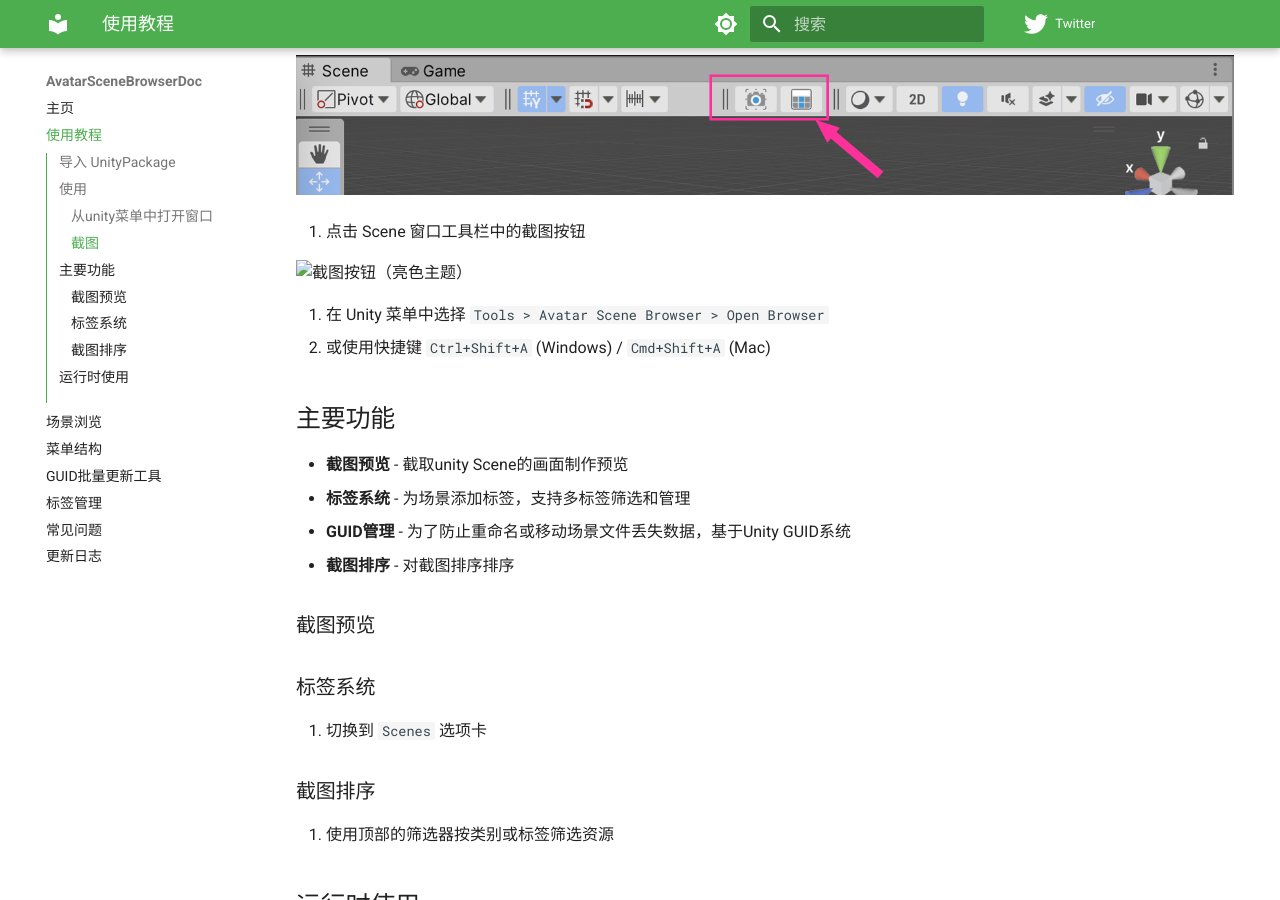
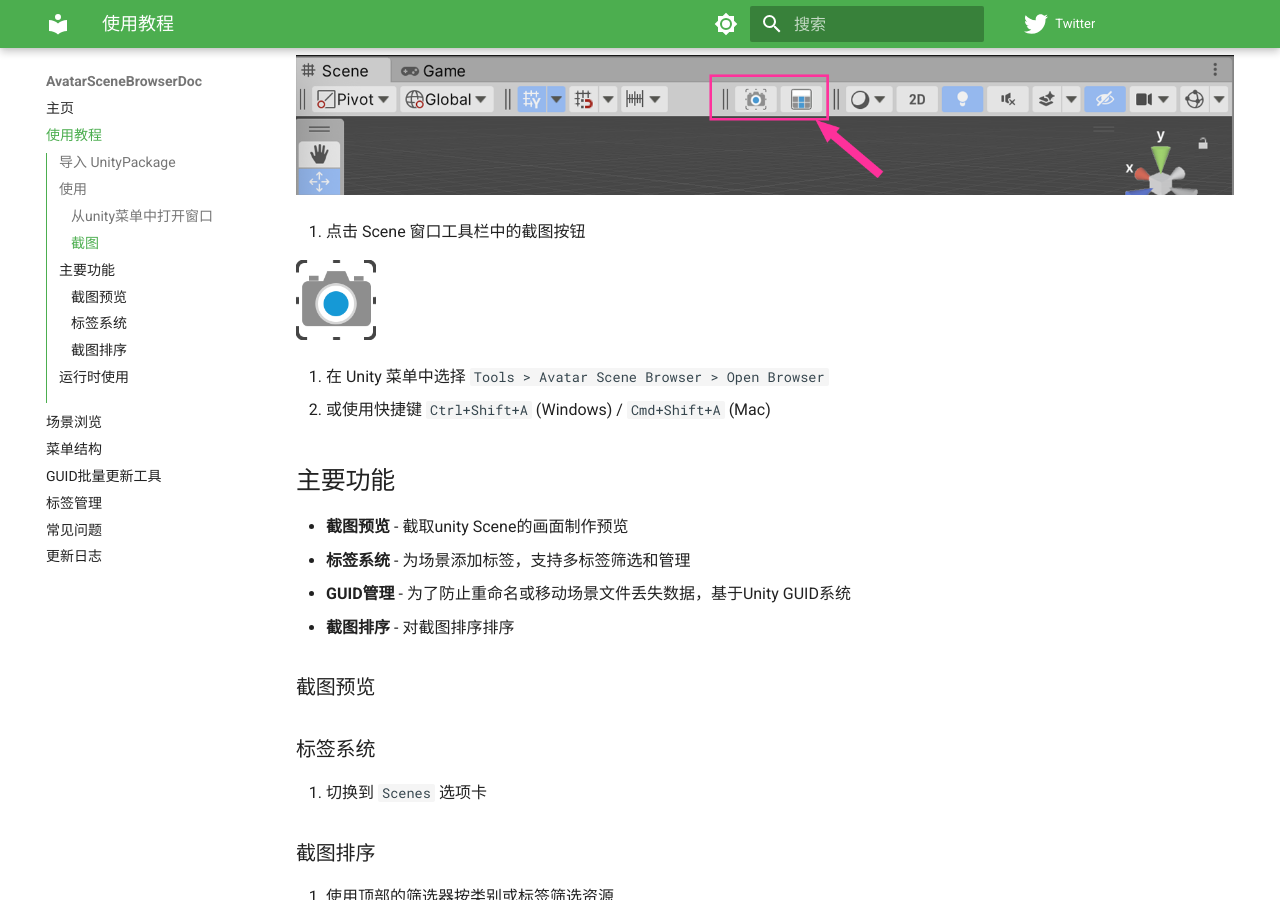
Before and after one commit to Cynth-Mt/AvatarSceneBrowserDoc, an MkDocs documentation site: the page built from docs/tutorial.md, in a window 1280 px wide and 900 px high, scrolled down 890 px. Built offline with MkDocs 1.6.1 and Material for MkDocs 9.7.7, drawn with Linux system fonts in a browser that asks for light colours.

Commit message:
修改错误

```diff
--- a/docs/tutorial.md
+++ b/docs/tutorial.md
@@ -35,7 +35,7 @@
 
 1. 点击 Scene 窗口工具栏中的截图按钮
 
-<img src="img/gui_Screenshot_light.png" alt="截图按钮（亮色主题）" width="80" />
+![截图按钮（亮色主题）](img/gui_Screenshot_light.png){ width="80" }
 
 1. 在 Unity 菜单中选择 `Tools > Avatar Scene Browser > Open Browser`
 2. 或使用快捷键 `Ctrl+Shift+A` (Windows) / `Cmd+Shift+A` (Mac)
```
